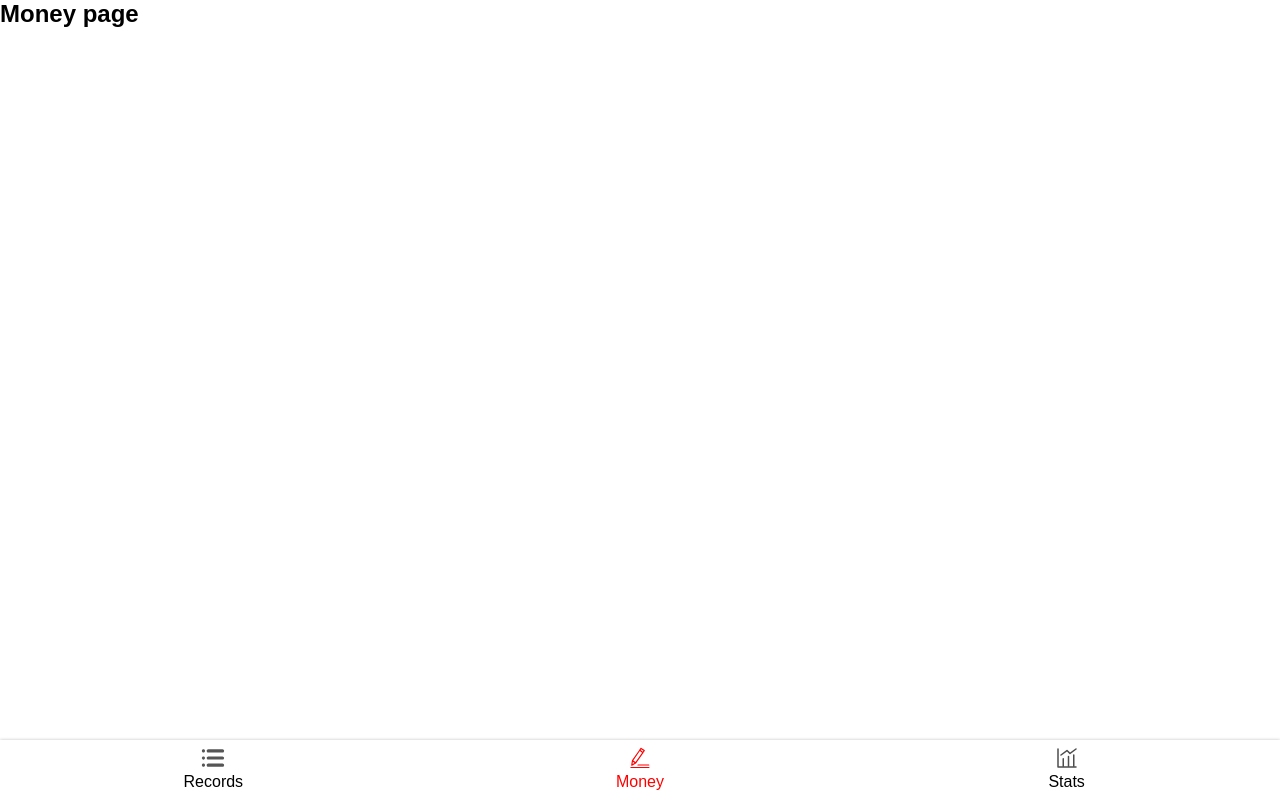
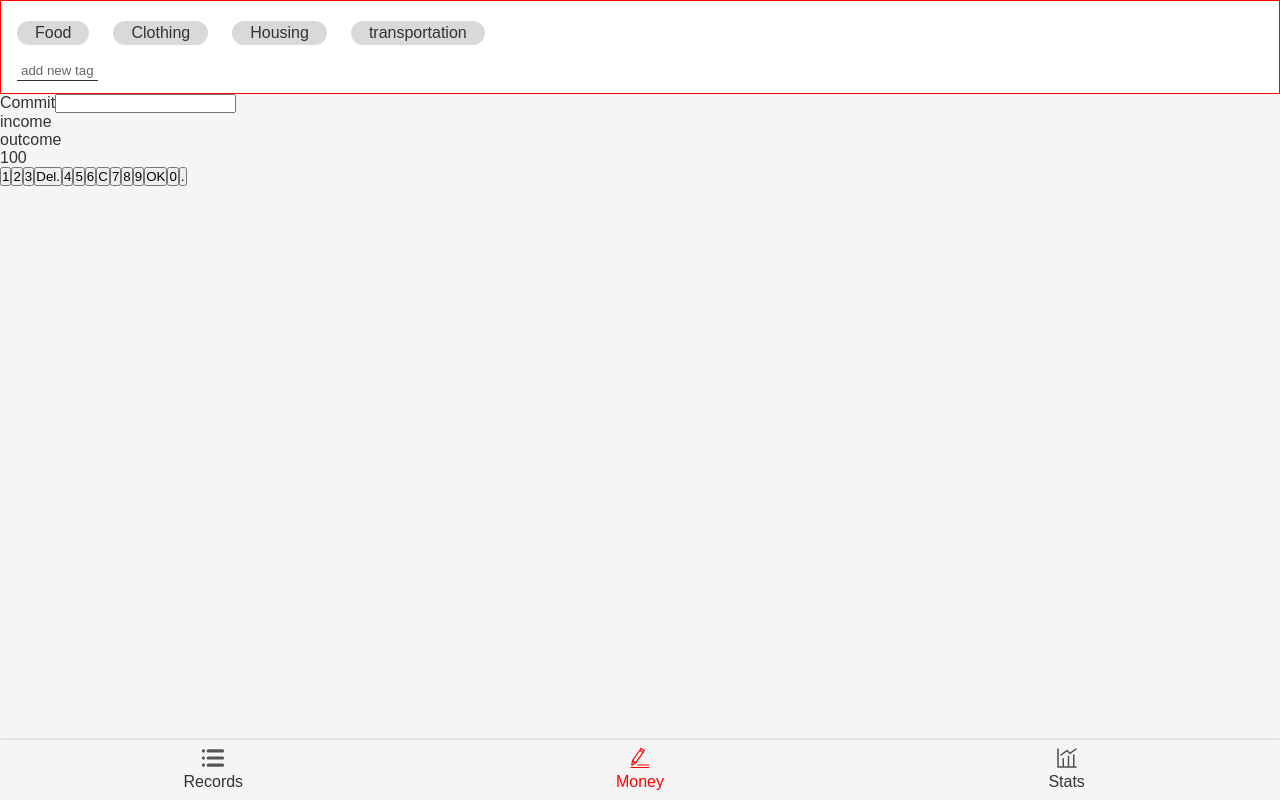
Before and after one commit to L-Qichen/easebooks-react, a React app: page /#/money in a window 1280 px wide. Built offline with nearby package versions, Linux system fonts and the light colour scheme.

Commit message:
The UI of TagsSection part of Money.tsx done.

```diff
--- a/src/App.tsx
+++ b/src/App.tsx
@@ -9,9 +9,15 @@ import Records from 'views/Records';
 import Money from 'views/Money';
 import Stats from 'views/Stats';
 import NoMatch from 'views/NoMatch';
+import styled from 'styled-components';
 
 function App() {
+  const AppWrapper = styled.div`
+    color: #333;
+  `
+
   return (
+    <AppWrapper>
       <Router>
         <Routes>
           <Route path="/records" element={<Records />} />
@@ -21,6 +27,7 @@ function App() {
           <Route path="*" element={<NoMatch />} />
         </Routes>
       </Router>
+    </AppWrapper>
   );
 }
 
--- a/src/index.scss
+++ b/src/index.scss
@@ -30,3 +30,7 @@ a {
   width: 1em;
   height: 1em;
 }
+
+body {
+  background: #f5f5f5;
+}
--- a/src/views/Money.tsx
+++ b/src/views/Money.tsx
@@ -1,10 +1,93 @@
 import React from "react";
 import Layout from "components/layout";
+import styled from "styled-components";
 
 function Money() {
+  const TagsSection = styled.section`
+    background: #FFFFFF;
+    border: 1px solid red;
+    padding: 12px 16px;
+    > ol {
+      margin: 0px -12px;
+      > li {
+        background: #D9D9D9;
+        border-radius: 18px;
+        display: inline-block;
+        padding: 3px 18px;
+        margin: 8px 12px;
+      }
+    }
+    > button {
+      background: none;
+      border: none;
+      padding: 2px 4px;
+      border-bottom: 1px solid #333;
+      color: #666;
+      margin-top: 8px;
+    }
+  `
+
+  const NotesSection = styled.section`
+
+  `
+
+  const CategorySection = styled.section`
+
+  `
+
+  const NumberPadSection = styled.section`
+
+  `
+
   return (
     <Layout>
-      <h2>Money page</h2>
+      <TagsSection>
+        <ol>
+          <li>Food</li>
+          <li>Clothing</li>
+          <li>Housing</li>
+          <li>transportation</li>
+        </ol>
+        <button>add new tag</button>
+      </TagsSection>
+
+      <NotesSection>
+        <label>
+          <span>
+            Commit
+          </span>
+          <input type="text" />
+        </label>
+      </NotesSection>
+
+      <CategorySection>
+        <ul>
+          <div>income</div>
+          <div>outcome</div>
+        </ul>
+      </CategorySection>
+
+      <NumberPadSection>
+        <div>
+          100
+        </div>
+        <div>
+          <button>1</button>
+          <button>2</button>
+          <button>3</button>
+          <button>Del.</button>
+          <button>4</button>
+          <button>5</button>
+          <button>6</button>
+          <button>C</button>
+          <button>7</button>
+          <button>8</button>
+          <button>9</button>
+          <button>OK</button>
+          <button>0</button>
+          <button>.</button>
+        </div>
+      </NumberPadSection>
     </Layout>
   );
 }
```
Lines whose indentation alone changed are shown as unchanged.
